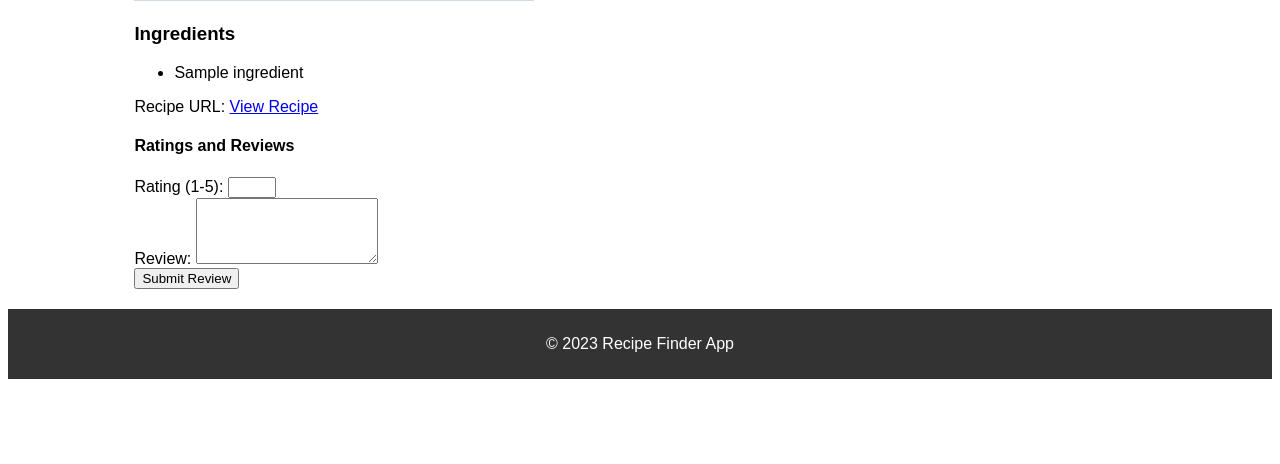
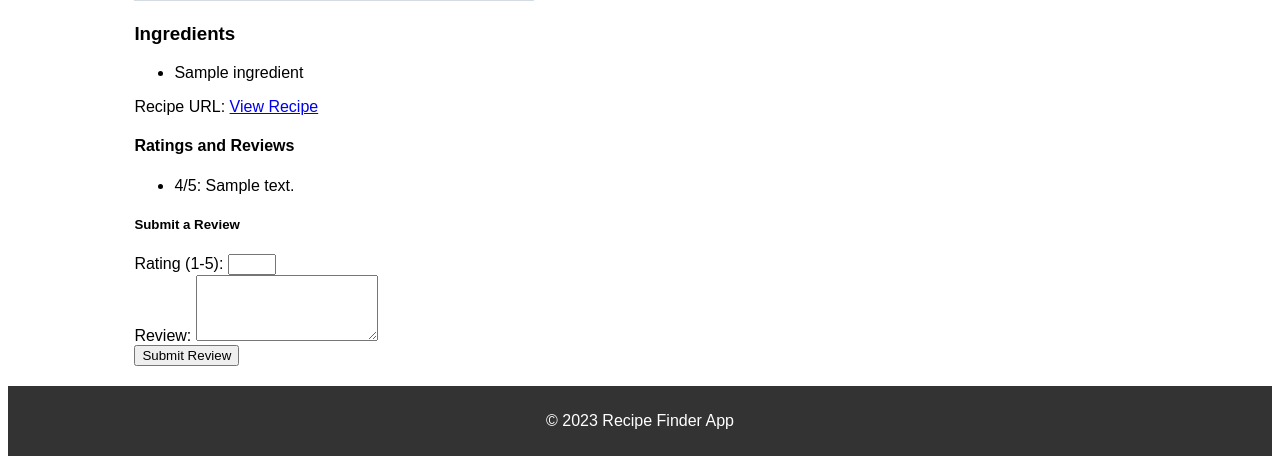
Before and after one commit to Nasiebande/alx_capstone_project, a Flask app: template templates/recipe_detail.html in a window 1280 px wide. Shown: the part 867-1331 px from the top of the page. Before the commit the page ends 1246 px from the top, so only its background shows below. Run offline with Flask 3, Linux system fonts and the light colour scheme; the template is opened without the code that fills it: most values are stand-ins (such as "Sample title", 1, 10 or a date in 2020); grey boxes marked "Sample" are stand-in pictures.

Commit message:
Final updates

```diff
--- a/app.py
+++ b/app.py
@@ -1,8 +1,10 @@
+# Import necessary modules and libraries
 from flask import Flask, render_template, request, redirect, url_for, flash
 from flask_login import LoginManager, UserMixin, login_user, login_required, logout_user, current_user
 import requests
 import os
 
+# Create a Flask application
 app = Flask(__name__)
 app.secret_key = os.getenv("SECRET_KEY")
 
@@ -17,26 +19,37 @@ def load_user(user_id):
     user = User.query.get(user_id)
     return user
 
+# Define user information
 users = {
     "user1": {"password": "password1"},
     "user2": {"password": "password2"}
 }
 
+# Define a User class with user information
 class User(UserMixin):
     def __init__(self, id):
         self.id = id
         self.favorite_recipes = []
         self.shopping_list = []
 
+# Define Edamam API credentials
 EDAMAM_APP_ID = "f081e0c8"
 EDAMAM_APP_KEY = "cb1eb46dea31ba0c46fb7f96b463fb7d"
 
+# Initialize an empty list for recipes
 recipes = []
 
+# Fetch recipes from Edamam or your source and populate the global recipes list
+def fetch_recipes_from_edamam():
+    global recipes
+    recipes = fetch_recipes_from_edamam()  # Function to fetch recipes
+
+# Define the main route to display the homepage
 @app.route("/")
 def index():
     return render_template("index.html")
 
+# Define the login route
 @app.route("/login", methods=["GET", "POST"])
 def login():
     if request.method == "POST":
@@ -48,12 +61,14 @@ def login():
             return redirect(url_for("index"))
     return render_template("login.html")
 
+# Define the logout route
 @app.route("/logout")
 @login_required
 def logout():
     logout_user()
     return redirect(url_for("index"))
 
+# Define the search route to fetch recipes from the Edamam API
 @app.route("/search", methods=["POST"])
 def search():
     global recipes
@@ -75,15 +90,17 @@ def search():
     else:
         return "Error occurred while fetching recipes", 500
 
+# Define the route to view the details of a specific recipe
 @app.route("/recipe/<int:index>")
 def recipe_details(index):
     if 0 < index <= len(recipes):
-        recipe = recipes[index - 1]
+        recipe = {'hits': [recipes[index]]}
         image_url = recipe.get("recipe", {}).get("image", "")
         return render_template("recipe_detail.html", recipe=recipe, image_url=image_url)
     else:
         return "Recipe not found", 404
 
+# Define route to add favorite recipes
 @app.route("/add_to_favorites/<int:index>", methods=["POST"])
 @login_required
 def add_favorite(index):
@@ -94,7 +111,8 @@ def add_favorite(index):
     else:
         return "Recipe not found", 404
 
-@app.route("/add_to_shopping_list/<int:index>", methods=["POST"])
+# Define route to remove from favorite recipes
+@app.route("/remove_from_favorite/<int:index>", methods=["POST"])
 @login_required
 def remove_favorite(index):
     if 0 < index <= len(current_user.favorite_recipes):
@@ -103,7 +121,8 @@ def remove_favorite(index):
     else:
         return "Recipe not found", 404
 
-@app.route("/add_to_shopping_list/<int:index>")
+# Define route to add to shopping list
+@app.route("/add_to_shopping_list/<int:index>", methods=["POST"])
 @login_required
 def add_to_shopping_list(index):
     if 0 < index <= len(recipes):
@@ -113,5 +132,14 @@ def add_to_shopping_list(index):
     else:
         return "Recipe not found", 404
 
+# Define route to add review
+@app.route("/add_review/<int:recipe_id>", methods=["POST"])
+@login_required
+def add_review(recipe_id):
+    rating = int(request.form["rating"])
+    review_text = request.form["review"]
+    return redirect(url_for("recipe_details", recipe_id=recipe_id))
+
+# Run the Flask application in debug mode
 if __name__ == "__main__":
     app.run(debug=True)
--- a/templates/index.html
+++ b/templates/index.html
@@ -54,6 +54,8 @@
         <p>&copy; 2023 Recipe Finder App</p>
     </footer>
     <script>
+
+        // JavaScript code for adding to favorites and shopping list
         const favoriteButtons = document.querySelectorAll(".add-to-favorites");
         const shoppingListButtons = document.querySelectorAll(".add-to-shopping-list");
 
--- a/templates/recipe_card.html
+++ b/templates/recipe_card.html
@@ -1,14 +1,20 @@
 <div class="recipe-card">
+    <!-- Recipe image -->
     <div class="recipe-image">
         <img src="{{ recipe.recipe.image }}" alt="{{ recipe.recipe.label }}">
     </div>
+    <!-- Recipe details -->
     <div class="recipe-details">
         <h2>{{ recipe.recipe.label }}</h2>
         <p>Cuisine: {{ recipe.recipe.cuisineType }}</p>
         <p>Cooking Time: {{ recipe.recipe.totalTime }} minutes</p>
+        <!-- Link to view detailed recipe -->
         <a href="{{ url_for('recipe_details', index=loop.index) }}">View Details</a>
+        <!-- Link to view full instructions on an external website (opens in a new tab) -->
         <a href="{{ recipe.recipe.url }}" target="_blank">View Instructions</a>
+        <!-- Button to add the recipe to favorites -->
         <button class="add-to-favorites" data-recipe-index="{{ loop.index }}">Add to Favorites</button>
+        <!-- Button to add the recipe to the shopping list -->
         <button class="add-to-shopping-list" data-recipe-index="{{ loop.index }}">Add to Shopping List</button>
     </div>
 </div>
--- a/templates/recipe_detail.html
+++ b/templates/recipe_detail.html
@@ -13,21 +13,32 @@
     <div class="container">
         <div class="recipe-details">
             <div class="recipe-image">
+                 <!-- Display the recipe image -->
                 <img src="{{ image_url }}" alt="{{ recipe['recipe']['label'] }}">
             </div>
             <h2>{{ recipe['hits'][index]['recipe']['label'] }}</h2>
             <p>Cuisine: {{ recipe['hits'][index]['recipe']['cuisineType'] }}</p>
             <p>Dish Type: {{ recipe['hits'][index]['recipe']['dishType'] }}</p>
+            <!-- Display the recipe image with the specified URL and alt text -->
             <img src="{{ recipe['hits'][index]['recipe']['image'] }}" alt="{{ recipe['hits'][index]['recipe']['label'] }}">
             <h3>Ingredients</h3>
             <ul>
+                <!-- List the ingredients of the recipe -->
                 {% for ingredient in recipe['hits'][index]['recipe']['ingredients'] %}
                 <li>{{ ingredient }}</li>
                 {% endfor %}
             </ul>
             <p>Recipe URL: <a href="{{ recipe['hits'][index]['recipe']['url'] }}" target="_blank">View Recipe</a></p>
-            <h4>Ratings and Reviews</h3>
-            <form method="POST" action="/add_review">
+            <!-- Provide a link to view the full recipe on an external website -->
+            <h4>Ratings and Reviews</h4>
+            <ul>
+                {% for review in reviews %}
+                    <li>{{ review.rating }}/5: {{ review.text }}</li>
+                {% endfor %}
+            </ul>
+            <!-- Form for submitting a new review -->
+            <h5>Submit a Review</h5>
+            <form action="{{ url_for('add_review', recipe_id=recipe.id) }}" method="post"></form>
                 <input type="hidden" name="recipe_id" value="{{ recipe_id }}">
                 <label for="rating">Rating (1-5):</label>
                 <input type="number" name="rating" min="1" max="5" required>
--- a/templates/search_results.html
+++ b/templates/search_results.html
@@ -3,6 +3,7 @@
 <head>
     <title>Search Results</title>
     <style>
+        /* Define CSS styles for recipe cards and details */
         .recipe-card {
             display: flex;
             border: 1px solid #ccc;
@@ -28,16 +29,21 @@
 
     <div class="recipe-list">
         {% for recipe in recipes | default([]) %}
+        <!-- Include a 'recipe_card.html' template for each recipe -->
             {% include 'recipe_card.html' %}
         <div class="recipe-card">
+            <!-- Display the recipe label or a default message if it's not available -->
             <h2>{{ recipe['label'] | default("Recipe Name Not Available") }}</h2>
+            <!-- Access 'cuisineType' and 'dishType' properties from 'recipe' object -->
             <p>Cuisine: {{ recipe.recipe.cuisineType }}</p>
             <p>Dish Type: {{ recipe.recipe.dishType }}</p>
+            <!-- Link to view recipe details with 'loop.index' as the index -->
             <a href="{{ url_for('recipe_details', index=loop.index) }}">View Details</a>
         </div>
         {% endfor %}
     </div>
 
+    <!-- Link to go back to the home page -->
     <a href="{{ url_for('index') }}">Back to Home</a>
 </body>
 </html>
```
Also changed, not shown: templates/view_recipe.html (+7 -0 lines).
